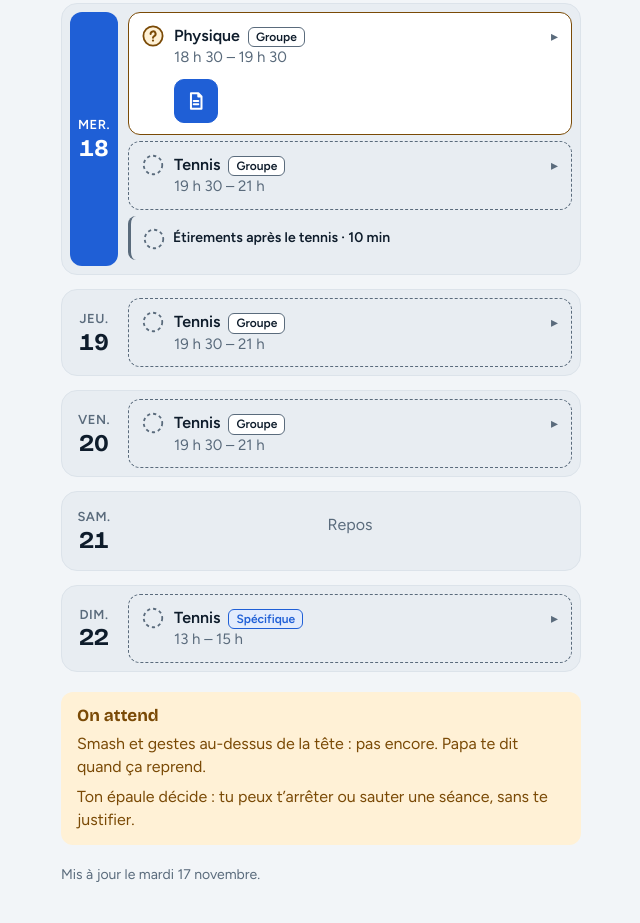
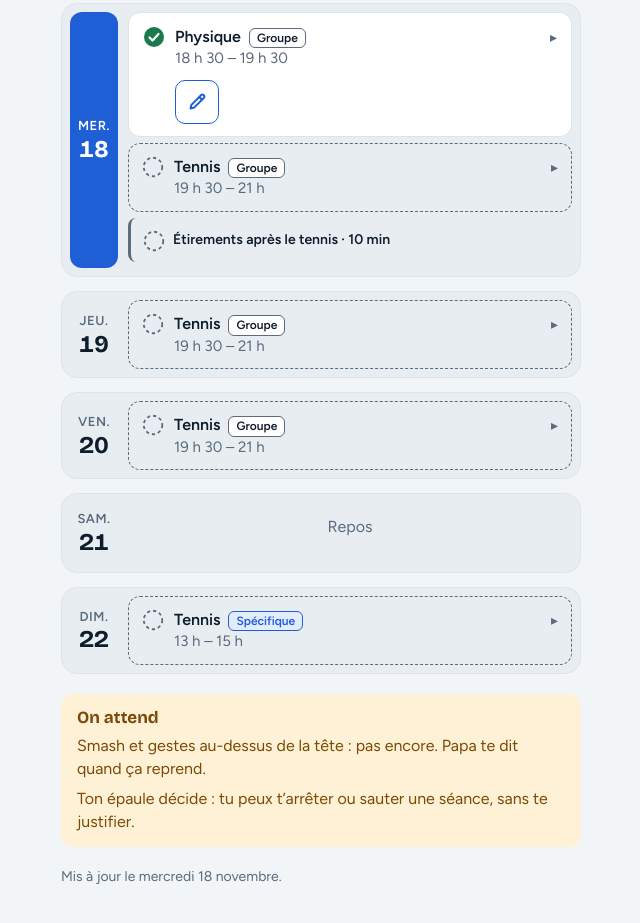
Before and after one commit to mhaddouk2026/ma-semaine-k7q2x9, a plain HTML site: page index.html in a window 1280 px wide. Shown: the part 801-1724 px from the top of the page, without its empty margins (319-959 px from the left). Drawn offline with nearby package versions, Linux system fonts and the light colour scheme.

Commit message:
Ma semaine : mise à jour automatique (tennis-coaching d277c1c)

```diff
--- a/index.html
+++ b/index.html
@@ -224,7 +224,7 @@ textarea { resize: vertical; min-height: 64px; }
    Une séance 'planned' dont l’heure de fin est passée s’affiche « à confirmer » toute seule : jamais « faite » par défaut (decisions.md 2026-10-18 (deuxième)).
    fiche : 'ok' quand la fiche est reçue (registre des séances, marque Jotform). Toute séance terminée à partir de
    FORM_FROM sans 'ok' affiche le bouton « Remplir la fiche », qui ouvre le formulaire. Heures : 'HH:MM', ou 'dur' si l’heure n’est pas fixée. */
-const UPDATED = '2026-11-17';
+const UPDATED = '2026-11-18';
 const FORM_URL = 'https://form.jotform.com/262845609478068';
 const FORM_FROM = '2026-10-15'; /* mise en service du formulaire */
 const NO_FICHE = { mental: true, kine: true }; /* types sans fiche : ni étiquette ni lien (Mourad, 2026-10-16, pour l’instant) */
@@ -278,7 +278,7 @@ const WEEKS = [
     days: [
       [S('physique', 'groupe', '18:30', '19:30', DONE, 'ok', null, '6706687412275476862'), S('tennis', 'groupe', '19:30', '21:00', DONE, 'ok', null, '6706687982274076206', null, 'entier')],
       [S('mental', null, '18:30', '19:30', PLAN), S('tennis', 'groupe', '19:30', '21:00', PLAN, null, null, null, 'entier', 'entier')],
-      [S('physique', 'groupe', '18:30', '19:30', PLAN), S('tennis', 'groupe', '19:30', '21:00', PLAN)],
+      [S('physique', 'groupe', '18:30', '19:30', DONE, 'ok', null, '6708424345869043267'), S('tennis', 'groupe', '19:30', '21:00', PLAN)],
       [S('tennis', 'groupe', '19:30', '21:00', PLAN)],
       [S('tennis', 'groupe', '19:30', '21:00', PLAN)], [], [S('tennis', 'spécifique', '13:00', '15:00', PLAN, null, null, null, null, null, 'Hassen')]
     ] }
```
